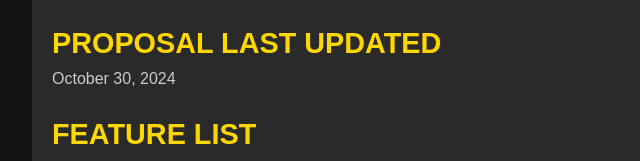
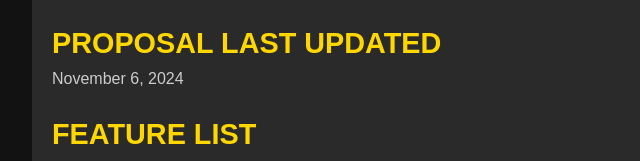
Before and after one commit to Lsweetser/Pages, a plain HTML site: page index.html in a window 1280 px wide. Shown: the part 1261-1422 px from the top of the page, 108-748 px from the left. Drawn offline with Linux system fonts and the light colour scheme.

Commit message:
Update index.html

```diff
--- a/index.html
+++ b/index.html
@@ -48,7 +48,7 @@
         <!-- Proposal Last Updated Section -->
         <section class="resume-section">
             <h2>Proposal Last Updated</h2>
-            <p>October 30, 2024</p>
+            <p>November 6, 2024</p>
         </section>
 
         <!-- Feature List Section -->
```
